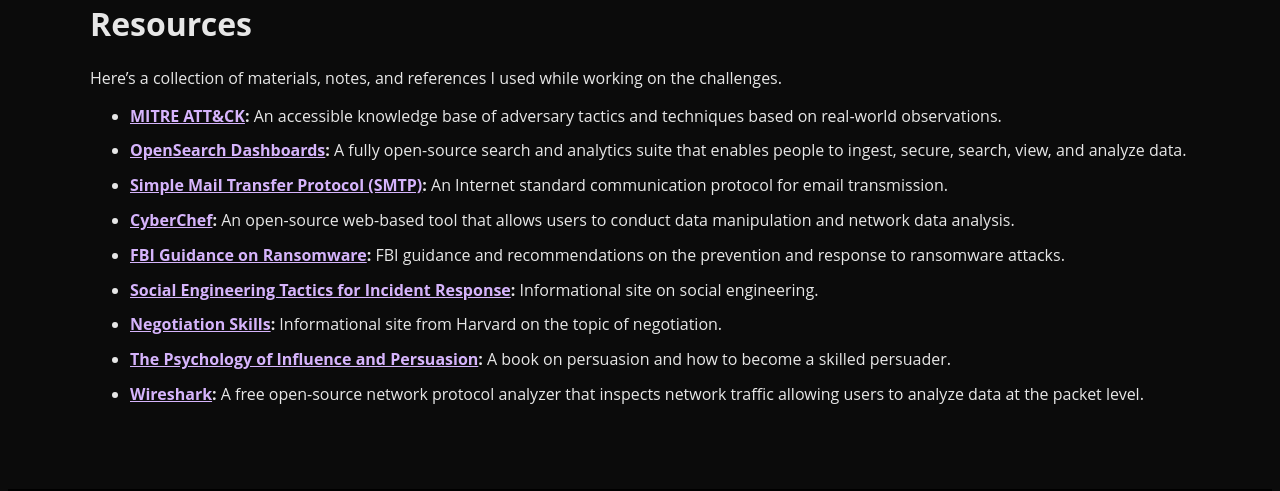
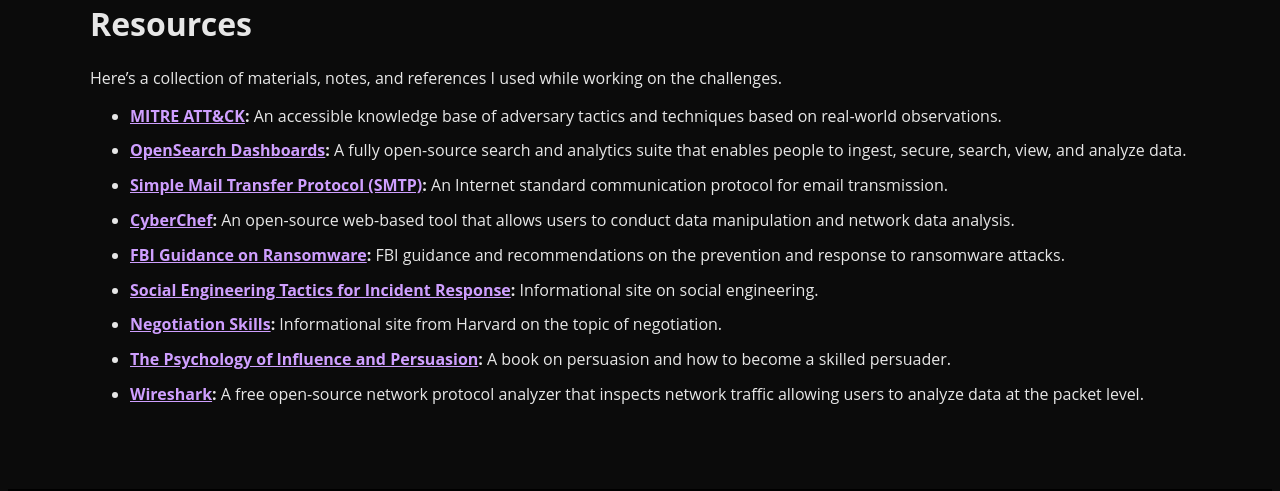
Before and after one commit to glsanclem/2025_wicys_target_ctf, a Jekyll site: the page built from resources.md, in a window 1280 px wide. Shown: the part 355-846 px from the top of the page. Built offline with Jekyll 4.4.1, drawn with Linux system fonts in a browser that asks for light colours.

Commit message:
Update style.css
light violet

```diff
--- a/assets/css/style.css
+++ b/assets/css/style.css
@@ -48,7 +48,7 @@ body {
 
 /* ------------------- Links ------------------------------- */
 a {
- color: #D6B4FC; /* Light Purple links */
+ color: #CF9FFF; /* Light Violet links */
 }
 
 /* ------------------- Footer Styling ---------------------- */
```
